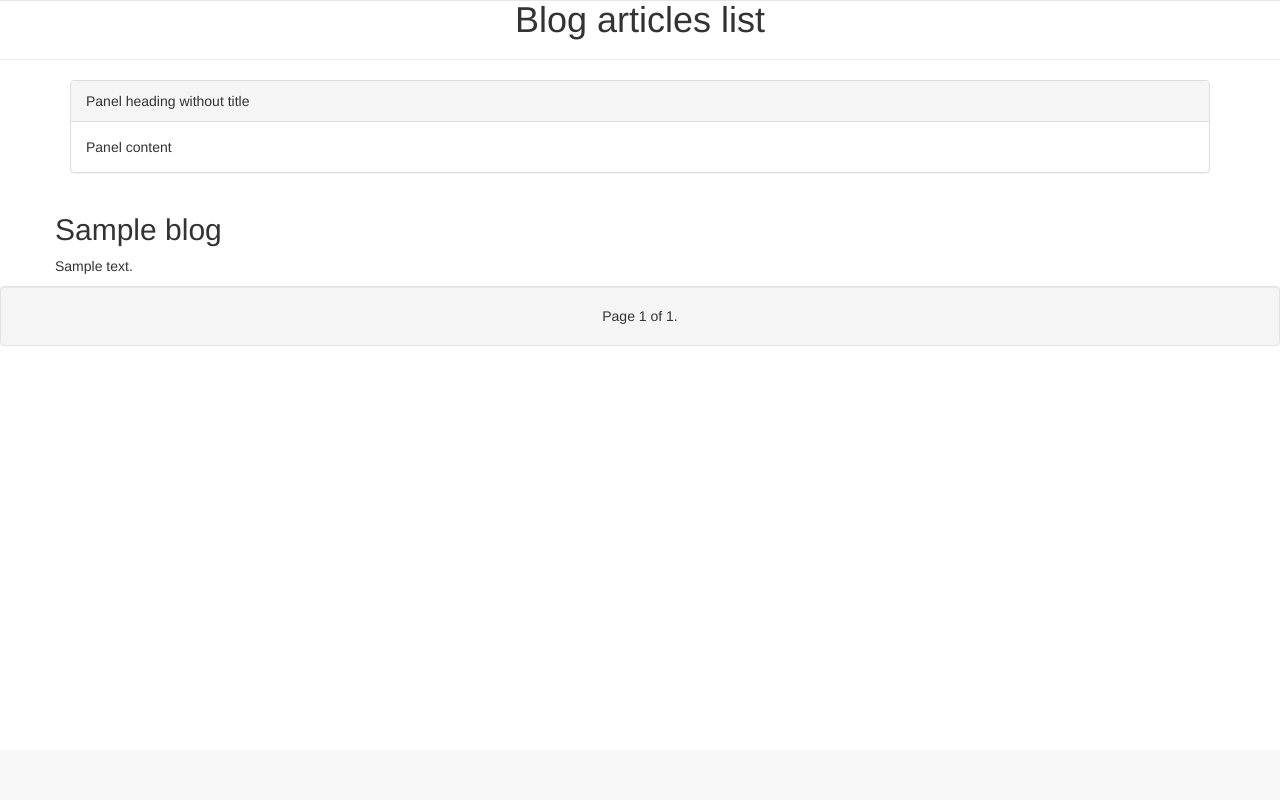
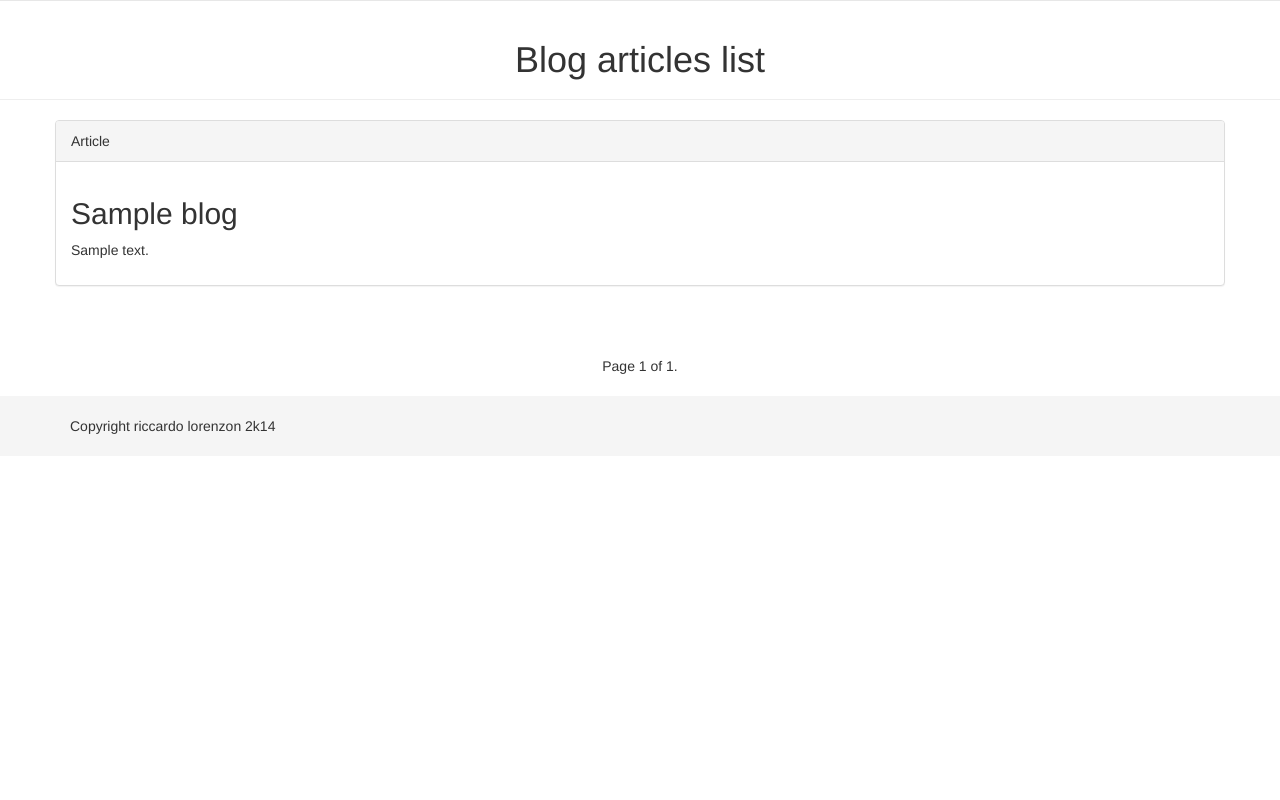
Before and after one commit to riccardolorenzon/simple_blog, a Django app: template templates/blogtemplate.html in a window 1280 px wide. Shown: the part 50-850 px from the top of the page. Before the commit the page ends 396 px from the top, so only its background shows below. Run offline with Django 3.2, Linux system fonts and the light colour scheme; the template is opened without the code that fills it: most values are stand-ins (such as "Sample title", 1, 10 or a date in 2020); parts of the project's set-up code (start-up, migrations or seed data) failed here and were passed over; some libraries are stand-ins or nearby versions.

Commit message:
added panels

```diff
--- a/templates/blogtemplate.html
+++ b/templates/blogtemplate.html
@@ -6,6 +6,11 @@
 </head>
 <body>
     <style type="text/css">
+         html,
+         body {
+           height: 100%;
+           /* The html and body elements cannot have any padding or margin. */
+         }
         .centerdiv {
             margin-top: 50px;
             text-align: center;
@@ -18,6 +23,33 @@
         }
         .blog{
             margin-top: 0px;
+        }
+        /* Wrapper for page content to push down footer */
+        #wrap {
+        min-height: 100%;
+        height: auto !important;
+        height: 100%;
+        /* Negative indent footer by it's height */
+        margin: 0 auto -60px;
+        }
+
+        /* Set the fixed height of the footer here */
+        #push,
+        #footer {
+        height: 60px;
+        }
+        #footer {
+        background-color: #f5f5f5;
+        }
+
+        /* Lastly, apply responsive CSS fixes as necessary */
+        @media (max-width: 767px) {
+        #footer {
+          margin-left: -20px;
+          margin-right: -20px;
+          padding-left: 20px;
+          padding-right: 20px;
+        }
         }
     </style>
 
@@ -34,21 +66,19 @@
     </nav>
 
     <div class="page-header centerdiv">
+        <br>
         <h1>Blog articles list</h1>
     </div>
 
     <div class="container">
         {% for blog in blogs %}
+            <div class="row">
+                <div class="span12">
                     <div class="panel panel-default">
                         <div class="panel-heading">
-                    Panel heading without title
+                            Article
                         </div>
                         <div class="panel-body">
-                    Panel content
-                </div>
-            </div>
-            <div class="row">
-                <div class="span4">
                             <article>
                                 <section>
                                     <h2>{{ blog.title }}</h2>
@@ -59,9 +89,14 @@
                             </article>
                         </div>
                     </div>
+                </div>
+            </div>
         {% endfor %}
+
     </div>
-    <div class="blog well centerdiv">
+    <div class="container centerdiv">
+            <div class="row">
+                <div class="span12">
                     <span class="step-links">
                             {% if blogs.has_previous %}
                                 <a href="?page={{ blogs.previous_page_number }}">previous</a>
@@ -74,6 +109,16 @@
                             {% endif %}
                     </span>
                 </div>
+            </div>
+    </div>
+    <br>
+    <div id="footer">
+      <div class="container">
+        <br>
+        <p class="muted credit">Copyright riccardo lorenzon 2k14</p>
+      </div>
+    </div>
+
     <div class="modal fade" id="login">
         <div class="modal-dialog">
             <div class="modal-content">
@@ -111,7 +156,6 @@
                         <button type="button" class="btn btn-default pull-right" data-dismiss="modal">Close</button>
                     </div>
                 </form>
-
             </div>
         </div>
     </div>
```
Lines whose indentation alone changed are shown as unchanged.
